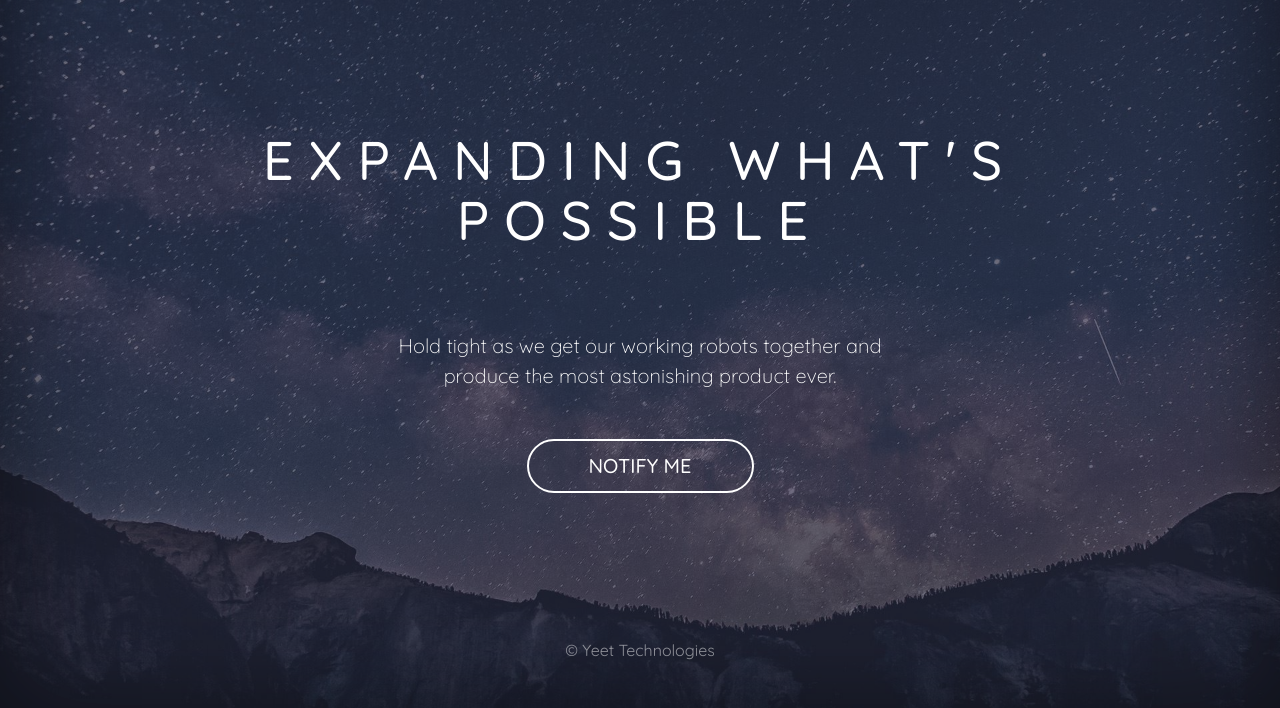
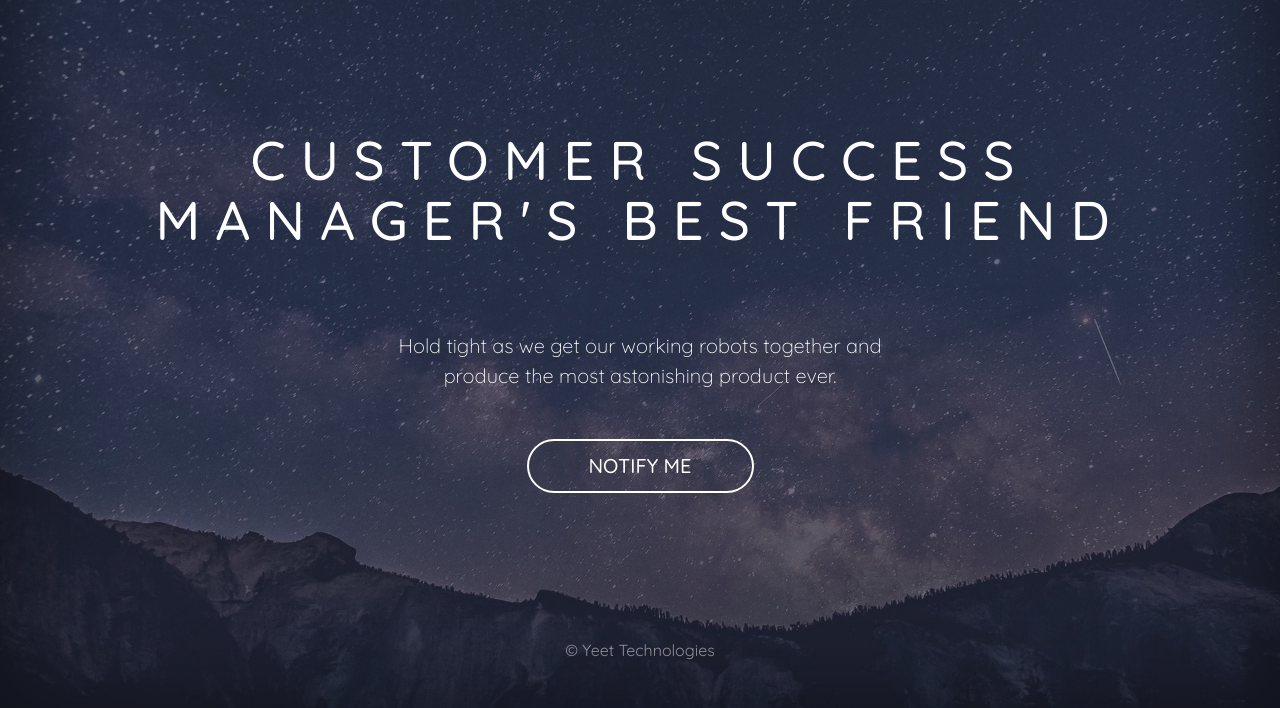
Before and after one commit to tobalo/yeetum, a plain HTML site: page index.html in a window 1280 px wide. Shown: the part 92-800 px from the top of the page. Drawn offline with nearby package versions, Linux system fonts and the light colour scheme.

Commit message:
Adjusted headline

```diff
--- a/index.html
+++ b/index.html
@@ -25,7 +25,7 @@
           </nav>
         </div>
       </div><br>      <div class="inner cover">
-        <h1 class="cover-heading">Expanding What's Possible</h1>
+        <h1 class="cover-heading">Customer Success Manager's Best Friend</h1>
         <p class="lead cover-copy">Hold tight as we get our working robots together and produce the most astonishing product ever.</p>
         <p class="lead"><button type="button" class="btn btn-lg btn-default btn-notify" data-toggle="modal" data-target="#subscribeModal">Notify Me</button></p>
       </div>
```
